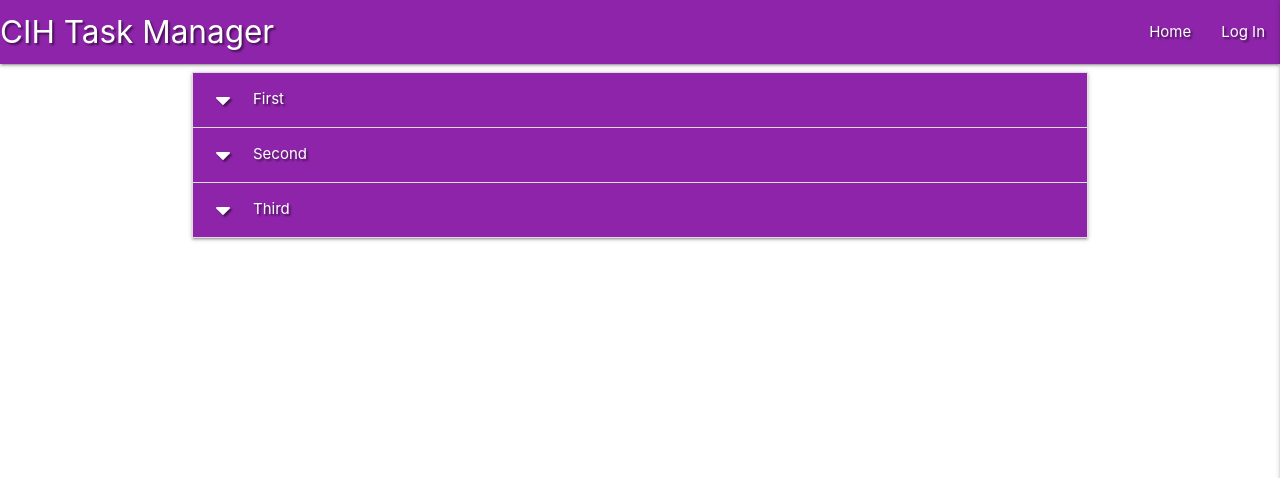
After one commit to nsum/ms3-hotel-task-manager, a Flask app: page /tasks in a window 1280 px wide. The commit adds this page. Shown: the top 478 px of the page. Run offline with Flask 2, Linux system fonts and the light colour scheme; data that the repository does not hold is empty; some libraries are stand-ins or nearby versions.

Commit message:
Add accordion to tasks

```diff
--- a/app.py
+++ b/app.py
@@ -28,6 +28,12 @@ def home():
     tasks = mongo.db.department_tasks.find()
     return render_template("index.html", tasks=tasks)
     # just to test then change to index.html and hero image
+
+
+@app.route("/tasks")
+def tasks():
+    tasks = mongo.db.department_tasks.find()
+    return render_template("tasks.html", tasks=tasks)
 
 
 @app.route("/login", methods=["GET", "POST"])
--- a/static/js/script.js
+++ b/static/js/script.js
@@ -2,3 +2,8 @@
 $(document).ready(function(){
     $('.sidenav').sidenav({edge: "right"});
   });
+
+// Initialize accordion
+$(document).ready(function(){
+    $('.collapsible').collapsible();
+  });
--- a/templates/base.html
+++ b/templates/base.html
@@ -25,7 +25,7 @@
                 <ul class="right hide-on-med-and-down">
                     <li><a href="{{ url_for('home') }}">Home</a></li>
                     {% if session.user %}
-                        <li><a href="#">Tasks</a></li>
+                        <li><a href="{{ url_for('tasks') }}">Tasks</a></li>
                         <li><a href="#">New Task</a></li>
                         <li><a href="{{ url_for('control') }}">Control Panel</a></li>
                         <li><a href="{{ url_for('profile', username=session['user']) }}">Profile</a></li>
@@ -44,7 +44,7 @@
             </li>
             <li><a href="{{ url_for('home') }}">Home</a></li>
             {% if session.user %}
-                <li><a href="#">Tasks</a></li>
+                <li><a href="{{ url_for('tasks') }}">Tasks</a></li>
                 <li><a href="#">New Task</a></li>
                 <li><a href="{{ url_for('control') }}">Control Panel</a></li>
                 <li><a href="{{ url_for('profile', username=session['user']) }}">Profile</a></li>
--- /dev/null
+++ b/templates/tasks.html
@@ -0,0 +1,17 @@
+{% extends "base.html" %}
+{% block content %}
+    <ul class="collapsible">
+        <li>
+            <div class="collapsible-header white-text purple darken-1 text-shadow"><i class="fas fa-caret-down"></i>First</div>
+            <div class="collapsible-body"><span>Lorem ipsum dolor sit amet.</span></div>
+        </li>
+        <li>
+            <div class="collapsible-header white-text purple darken-1 text-shadow"><i class="fas fa-caret-down"></i>Second</div>
+            <div class="collapsible-body"><span>Lorem ipsum dolor sit amet.</span></div>
+        </li>
+        <li>
+            <div class="collapsible-header white-text purple darken-1 text-shadow"><i class="fas fa-caret-down"></i>Third</div>
+            <div class="collapsible-body"><span>Lorem ipsum dolor sit amet.</span></div>
+        </li>
+    </ul>
+{% endblock %}
```
